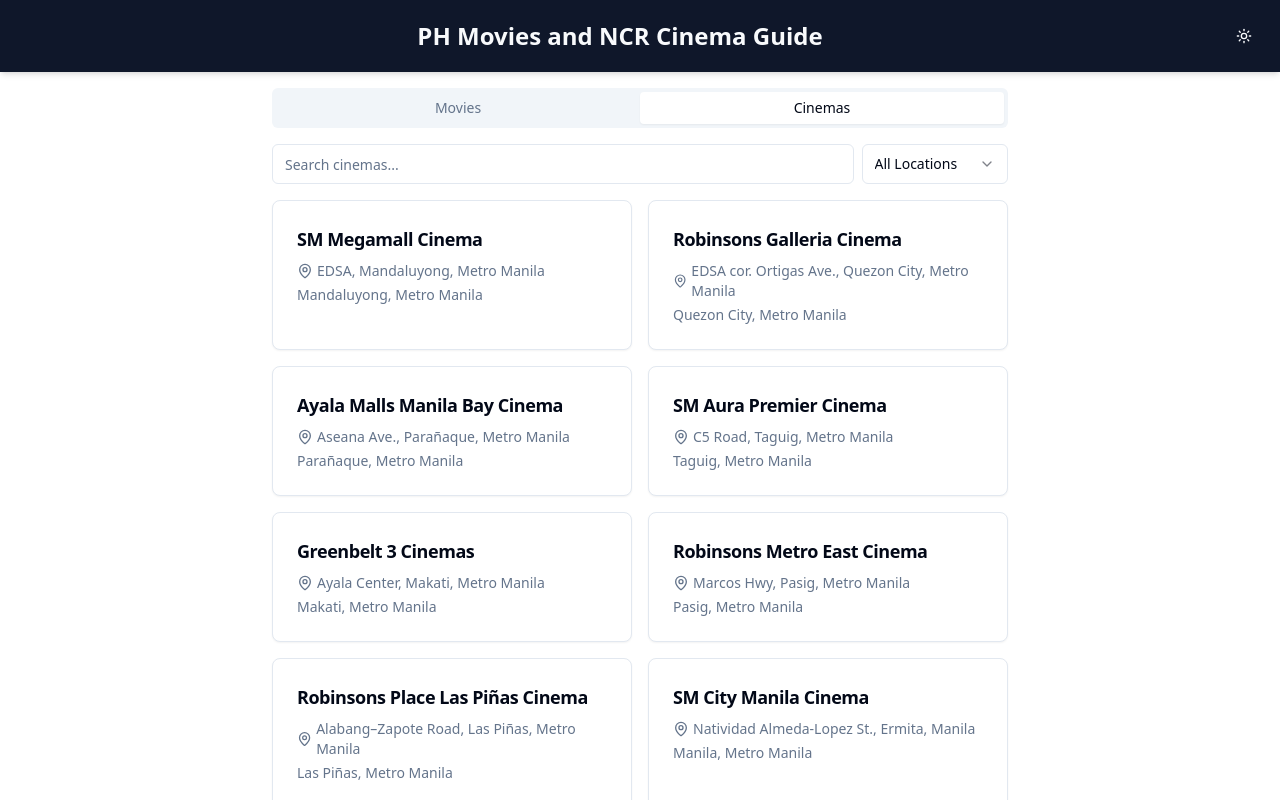
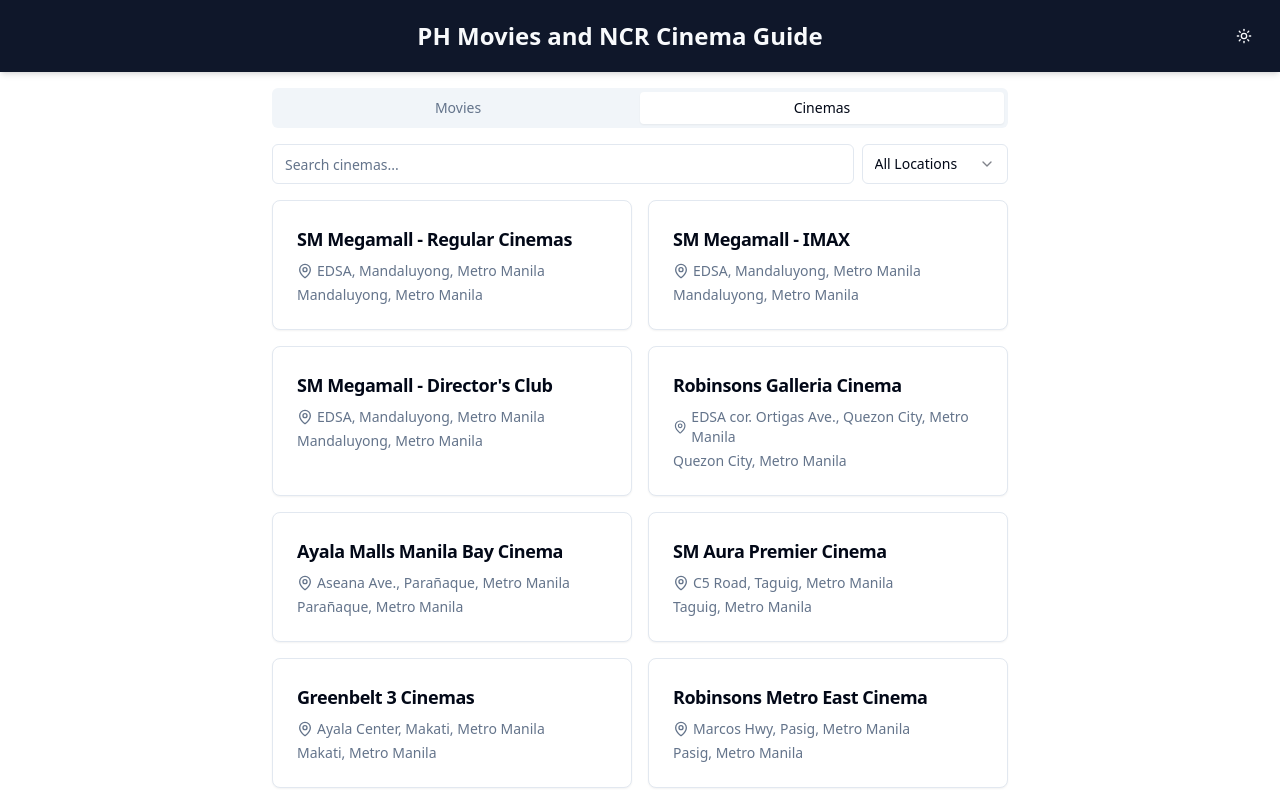
Before and after one commit to emercruzph-dev/curious-tamarin-app1, a React (Vite) app: page /cinemas in a window 1280 px wide. Shown: the top 800 px of the page. Built offline with nearby package versions, Linux system fonts and the light colour scheme.

Commit message:
[dyad] Split SM Megamall into multiple cinema entries - wrote 1 file(s)

```diff
--- a/src/data/cinemas.ts
+++ b/src/data/cinemas.ts
@@ -2,8 +2,8 @@ import { Cinema } from "./types";
 
 export const mockCinemas: Cinema[] = [
   {
-    id: "c1",
-    name: "SM Megamall Cinema",
+    id: "c1-regular",
+    name: "SM Megamall - Regular Cinemas",
     location: "Metro Manila",
     city: "Mandaluyong",
     address: "EDSA, Mandaluyong, Metro Manila",
@@ -16,7 +16,6 @@ export const mockCinemas: Cinema[] = [
           { time: "01:30 PM", type: "2D" },
           { time: "04:00 PM", type: "3D" },
           { time: "07:00 PM", type: "2D" },
-          { time: "09:30 PM", type: "IMAX" },
         ],
       },
       {
@@ -24,7 +23,6 @@ export const mockCinemas: Cinema[] = [
         showtimes: [
           { time: "11:00 AM", type: "2D" },
           { time: "02:00 PM", type: "2D" },
-          { time: "05:00 PM", type: "Director's Club" },
           { time: "08:00 PM", type: "2D" },
         ],
       },
@@ -34,6 +32,38 @@ export const mockCinemas: Cinema[] = [
           { time: "10:30 AM", type: "2D" },
           { time: "01:00 PM", type: "2D" },
           { time: "04:30 PM", type: "2D" },
+        ],
+      },
+    ],
+  },
+  {
+    id: "c1-imax",
+    name: "SM Megamall - IMAX",
+    location: "Metro Manila",
+    city: "Mandaluyong",
+    address: "EDSA, Mandaluyong, Metro Manila",
+    contact: "(02) 8633-5041",
+    moviesPlaying: [
+      {
+        movieId: "m1",
+        showtimes: [
+          { time: "09:30 PM", type: "IMAX" },
+        ],
+      },
+    ],
+  },
+  {
+    id: "c1-directors-club",
+    name: "SM Megamall - Director's Club",
+    location: "Metro Manila",
+    city: "Mandaluyong",
+    address: "EDSA, Mandaluyong, Metro Manila",
+    contact: "(02) 8633-5041",
+    moviesPlaying: [
+      {
+        movieId: "m2",
+        showtimes: [
+          { time: "05:00 PM", type: "Director's Club" },
         ],
       },
     ],
```
